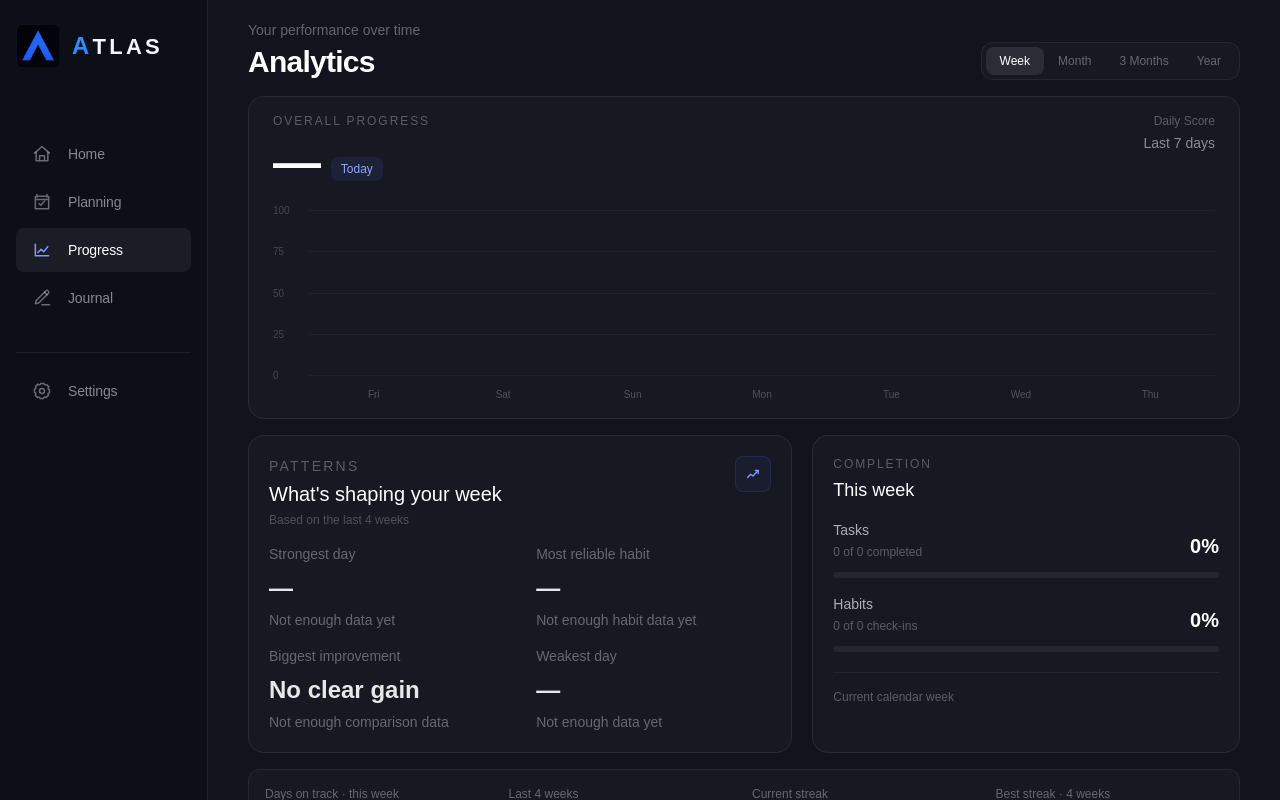
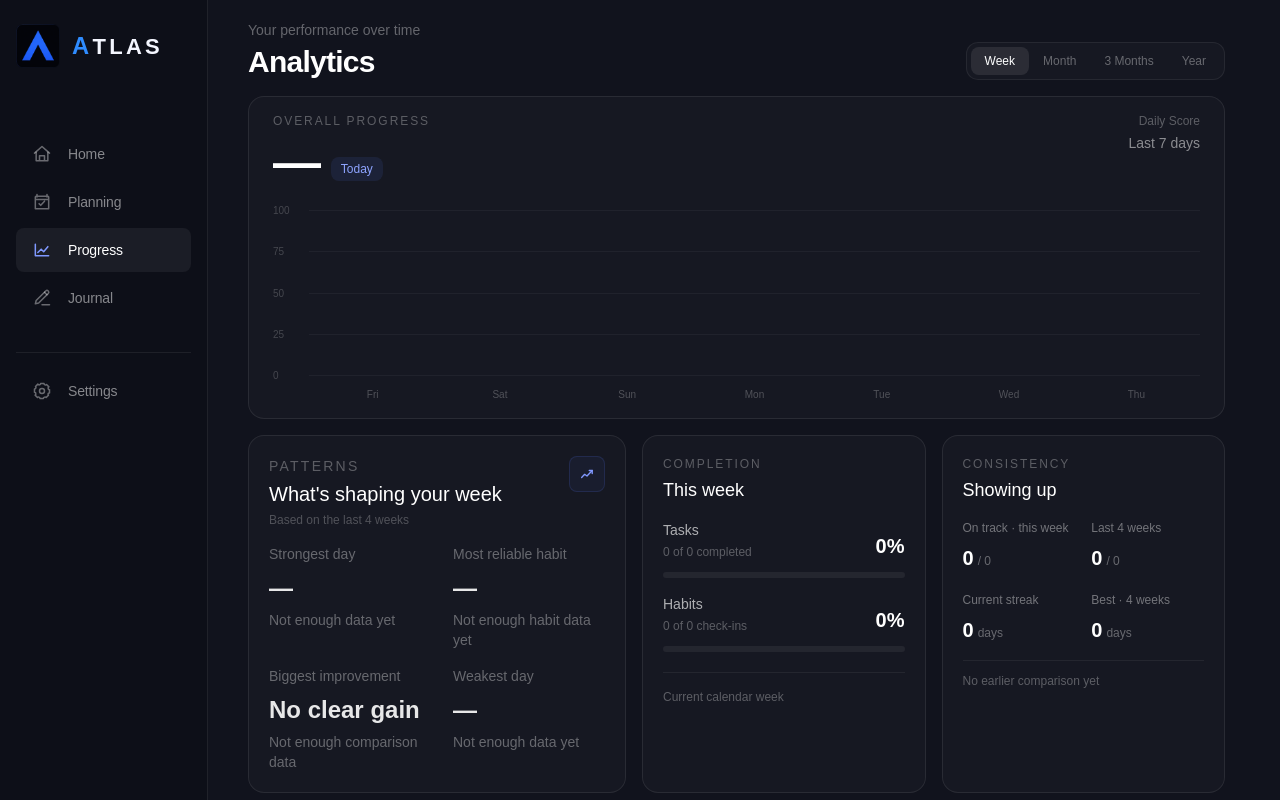
Before and after one commit to HB-16-Manoel/Atlas, a Next.js app: page / in a window 1280 px wide. Both pictures are taken after a click on the button "Progress". Built offline with nearby package versions, Linux system fonts and the light colour scheme; no server answers.

Commit message:
Fix desktop Progress viewport and section scrolling

```diff
--- a/app/components/Progress.tsx
+++ b/app/components/Progress.tsx
@@ -2650,10 +2650,9 @@ export default function Progress({
 
     container.scrollTo({
       top:
-        target.offsetTop,
-
-      behavior:
-        "smooth",
+        target.getBoundingClientRect().top - container.getBoundingClientRect().top + container.scrollTop,
+
+      behavior: window.matchMedia("(prefers-reduced-motion: reduce)").matches ? "instant" : "smooth",
     });
   };
 
@@ -2664,21 +2663,26 @@ export default function Progress({
 
   return (
     <div
+      data-progress-scroll
+      role="region"
+      aria-label="Progress sections"
+      tabIndex={0}
       ref={
         scrollRef
       }
 
       className="
         min-w-0
-        md:-m-10
-        md:h-screen
+        md:relative
+        md:h-full
+        md:min-h-0
         md:snap-y
         md:snap-proximity
         md:scroll-smooth
         md:overflow-y-auto
         md:overscroll-contain
-        md:[scrollbar-width:none]
-        md:[&::-webkit-scrollbar]:hidden
+        md:[scrollbar-gutter:stable]
+        focus-visible:outline focus-visible:outline-[#5B7CFF]/50
       "
     >
       {/* ======================================================
@@ -2693,9 +2697,8 @@ export default function Progress({
         className="
           flex
           flex-col
-          md:min-h-screen
+          md:min-h-full
           md:snap-start
-          md:snap-always
           md:px-10
           md:py-5
         "
@@ -3014,7 +3017,7 @@ export default function Progress({
 
         {/* PATTERNS + COMPLETION */}
 
-        <div className="mt-4 grid grid-cols-1 gap-4 md:grid-cols-[1.12fr_0.88fr] md:gap-5">
+        <div className="mt-4 grid grid-cols-1 gap-4 md:grid-cols-2 md:gap-4 xl:grid-cols-[1.2fr_0.9fr_0.9fr]">
           <div className="rounded-2xl border border-white/[0.08] bg-white/[0.025] p-4 md:p-5">
             <div className="flex items-start justify-between">
               <div>
@@ -3236,9 +3239,20 @@ export default function Progress({
               </p>
             </div>
           </div>
+          <div className="hidden rounded-2xl border border-white/[0.08] bg-white/[0.025] p-5 md:block md:col-span-2 xl:col-span-1">
+            <p className="text-xs font-medium uppercase tracking-[0.16em] text-white/30">Consistency</p>
+            <h3 className="mt-1 text-lg font-medium">Showing up</h3>
+            <dl className="mt-4 grid grid-cols-2 gap-x-4 gap-y-5">
+              <div><dt className="text-xs text-white/40">On track · this week</dt><dd className="mt-2 text-xl font-semibold">{onTrackDays}<span className="ml-1 text-xs font-normal text-white/35">/ {plannedDayCount}</span></dd></div>
+              <div><dt className="text-xs text-white/40">Last 4 weeks</dt><dd className="mt-2 text-xl font-semibold">{last28OnTrack}<span className="ml-1 text-xs font-normal text-white/35">/ {last28PlannedDays.length}</span></dd></div>
+              <div><dt className="text-xs text-white/40">Current streak</dt><dd className="mt-2 text-xl font-semibold">{currentStreak}<span className="ml-1 text-xs font-normal text-white/35">days</span></dd></div>
+              <div><dt className="text-xs text-white/40">Best · 4 weeks</dt><dd className="mt-2 text-xl font-semibold">{bestStreak}<span className="ml-1 text-xs font-normal text-white/35">days</span></dd></div>
+            </dl>
+            <p className="mt-4 border-t border-white/[0.06] pt-3 text-xs text-white/30">{previous28PlannedDays.length ? (consistencyDifference > 0 ? `↑ ${consistencyDifference} days vs previous 4 weeks` : consistencyDifference < 0 ? `↓ ${Math.abs(consistencyDifference)} days vs previous 4 weeks` : "Same as previous 4 weeks") : "No earlier comparison yet"}</p>
+          </div>
         </div>
 
-        <div className="mt-4 grid grid-cols-2 gap-2 rounded-xl border border-white/[0.07] bg-white/[0.025] p-4 text-sm md:grid-cols-4 md:gap-4">
+        <div className="mt-4 grid grid-cols-2 md:hidden gap-2 rounded-xl border border-white/[0.07] bg-white/[0.025] p-4 text-sm md:grid-cols-4 md:gap-4">
           <div><p className="text-xs text-white/35">Days on track · this week</p><p className="mt-1 text-lg font-semibold">{onTrackDays} <span className="text-xs font-normal text-white/35">/ {plannedDayCount}</span></p></div>
           <div><p className="text-xs text-white/35">Last 4 weeks</p><p className="mt-1 text-lg font-semibold">{last28OnTrack} <span className="text-xs font-normal text-white/35">/ {last28PlannedDays.length} planned</span></p></div>
           <div><p className="text-xs text-white/35">Current streak</p><p className="mt-1 text-lg font-semibold">{currentStreak} <span className="text-xs font-normal text-white/35">days</span></p></div>
@@ -3332,7 +3346,7 @@ export default function Progress({
         </button>
       </section>
 
-      <section ref={goalsRef} className="scroll-mt-4 pt-8 md:snap-start md:px-10 md:py-8">
+      <section ref={goalsRef} className="scroll-mt-4 pt-8 md:min-h-full md:snap-start md:px-10 md:py-6">
         <Goals tasks={tasks} habits={habits} onAnalytics={() => scrollToSection("overview")} />
       </section>
     </div>
--- a/app/page.tsx
+++ b/app/page.tsx
@@ -508,7 +508,7 @@ export default function AtlasApp() {
             activePage === "Home"
               ? "px-4 pb-[calc(env(safe-area-inset-bottom)+6rem)] pt-4 sm:px-5 md:px-10 md:py-4"
               : activePage === "Progress"
-                ? "px-4 pb-[calc(env(safe-area-inset-bottom)+6rem)] pt-4 sm:px-5 md:p-10"
+                ? "px-4 pb-[calc(env(safe-area-inset-bottom)+6rem)] pt-4 sm:px-5 md:h-dvh md:min-h-0 md:flex-none md:overflow-hidden md:p-0"
                 : "px-4 pb-[calc(env(safe-area-inset-bottom)+6rem)] pt-4 sm:px-5 md:p-10"
           }`}
         >
```
